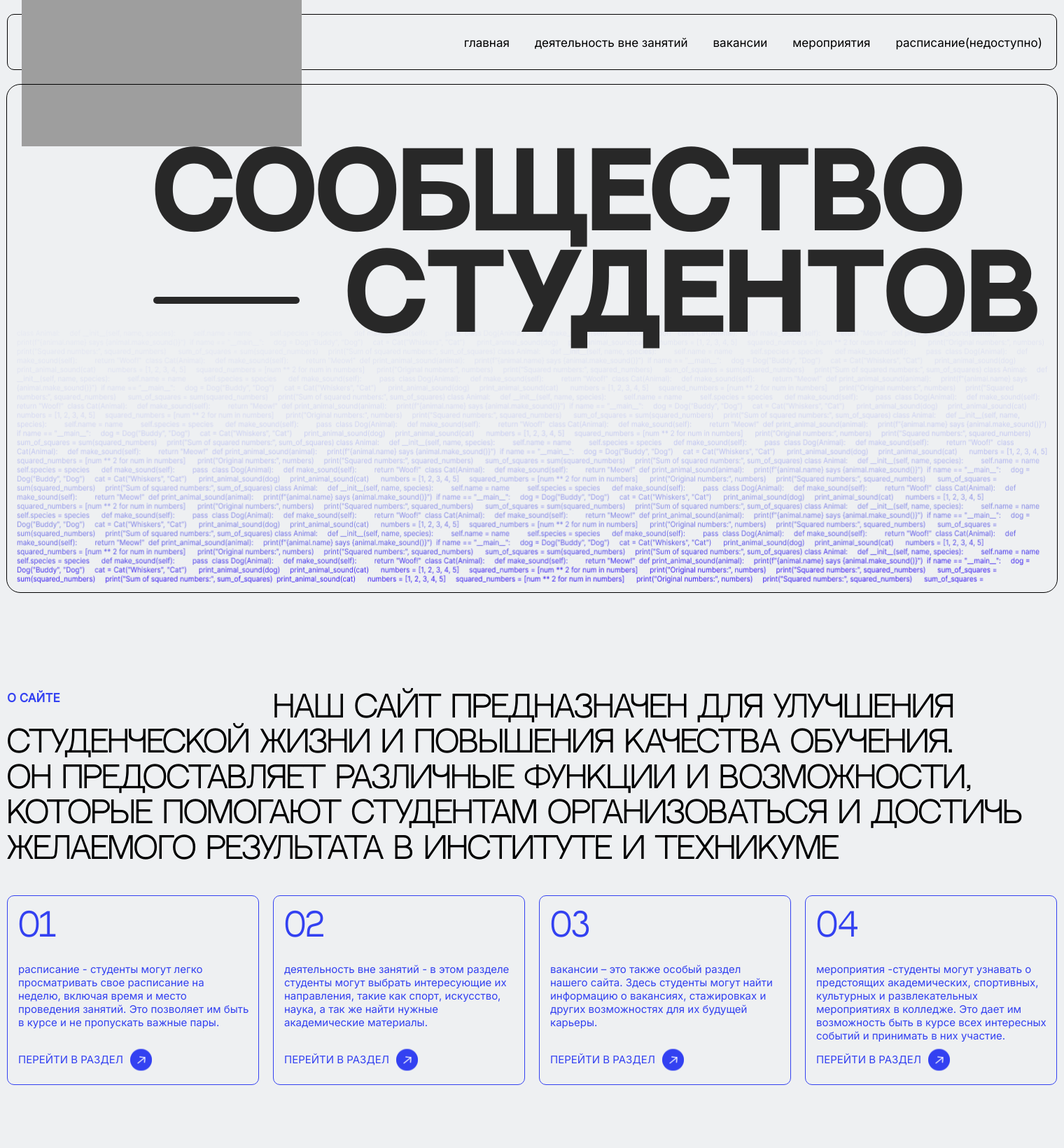
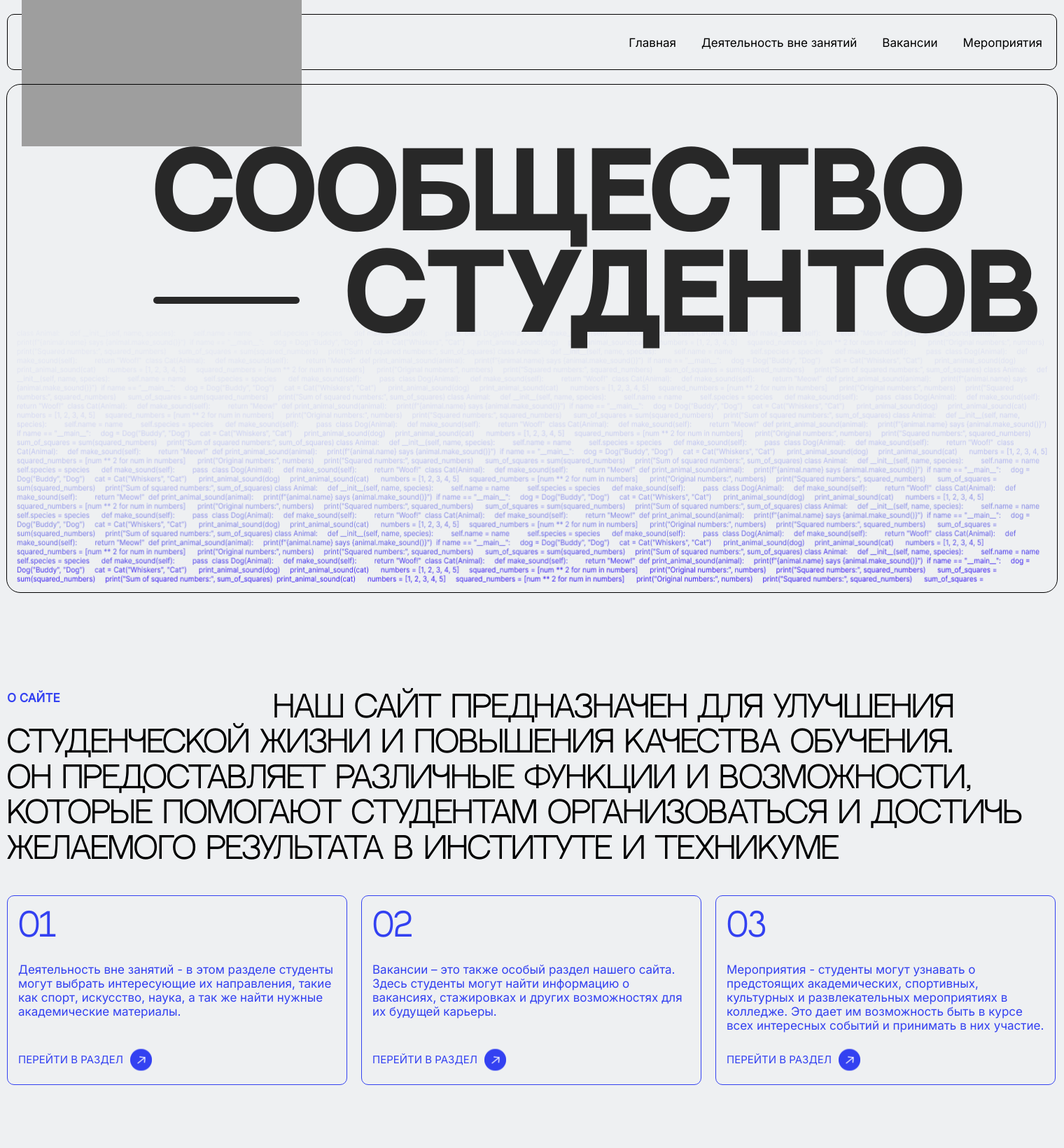
Before and after one commit to AUGITARO/augitaro-hiik, a Yii app: template views/site/index.php in a window 1520 px wide. Shown: the top 1640 px of the page at 70% size. Run offline with PHP 8.4 and a stand-in for Yii, Linux system fonts and the light colour scheme; the template is opened without the code that fills it, so the values that code supplies are empty; form fields are guessed from the names that the template uses; some libraries are stand-ins or nearby versions; grey boxes are pictures that could not be loaded.

Commit message:
style fix №1

```diff
--- a/views/layouts/_main-footer.php
+++ b/views/layouts/_main-footer.php
@@ -15,7 +15,6 @@ use yii\helpers\Url;
                 <ul class="nav-list">
                     <li class="nav-list-item"><a href="<?= Url::to(['site/index']) ?>">Главная</a></li>
                     <li class="nav-list-item"><a href="<?= Url::to(['site/vacancy']) ?>">Вакансии</a></li>
-                    <li class="nav-list-item"><a href="#">Расписание (Недоступно)</a></li>
                     <li class="nav-list-item"><a href="<?= Url::to(['site/events']) ?>">Мероприятия</a></li>
                     <li class="nav-list-item"><a href="<?= Url::to(['site/activity']) ?>">Деятельность вне занятий</a></li>
                 </ul>
--- a/views/layouts/_main-header.php
+++ b/views/layouts/_main-header.php
@@ -24,9 +24,6 @@ use yii\helpers\Url;
                 <li class="nav-list-item">
                     <a class="nav-link" href="<?= Url::to(['site/events']) ?>">Мероприятия</a>
                 </li>
-                <li class="nav-list-item">
-                    <a class="nav-link" href="./schedule.html">Расписание(Недоступно)</a>
-                </li>
             </ul>
         </nav>
     </div>
--- a/views/site/index.php
+++ b/views/site/index.php
@@ -39,18 +39,9 @@ $this->title = 'Community | Главная';
         <h2 class="visually-hidden"></h2>
         <ol>
             <li>
-                <a class="tab" href="./schedule.html">
-                    <p class="tab-desc">
-                        расписание - студенты могут легко просматривать свое расписание на неделю,
-                        включая время и место проведения занятий. Это позволяет им быть в курсе и не пропускать важные пары.
-                    </p>
-                    <span>Перейти в раздел</span>
-                </a>
-            </li>
-            <li>
                 <a class="tab" href="<?= Url::to(['site/activity']) ?>">
                     <p class="tab-desc">
-                        деятельность вне занятий - в этом разделе студенты могут выбрать интересующие их направления,
+                        Деятельность вне занятий - в этом разделе студенты могут выбрать интересующие их направления,
                         такие как спорт, искусство, наука, а так же найти нужные академические материалы.
                     </p>
                     <span>Перейти в раздел</span>
@@ -59,7 +50,7 @@ $this->title = 'Community | Главная';
             <li>
                 <a class="tab" href="<?= Url::to(['site/vacancy']) ?>">
                     <p class="tab-desc">
-                        вакансии – это также особый раздел нашего сайта.
+                        Вакансии – это также особый раздел нашего сайта.
                         Здесь студенты могут найти информацию о вакансиях, стажировках и других возможностях для их будущей карьеры.
                     </p>
                     <span>Перейти в раздел</span>
@@ -68,7 +59,7 @@ $this->title = 'Community | Главная';
             <li>
                 <a class="tab" href="<?= Url::to(['site/events']) ?>">
                     <p class="tab-desc">
-                        мероприятия -студенты могут узнавать о предстоящих академических, спортивных, культурных и развлекательных мероприятиях в колледже.
+                        Мероприятия - студенты могут узнавать о предстоящих академических, спортивных, культурных и развлекательных мероприятиях в колледже.
                         Это дает им возможность быть в курсе всех интересных событий и принимать в них участие.
                     </p>
                     <span>Перейти в раздел</span>
--- a/web/css/layout/main-header.css
+++ b/web/css/layout/main-header.css
@@ -30,7 +30,6 @@
     line-height: normal;
     color: #000;
     text-decoration: none;
-    text-transform: lowercase;
     transition: 200ms;
 }
 
--- a/web/css/pages/activity.css
+++ b/web/css/pages/activity.css
@@ -1,6 +1,10 @@
 main {
     display: flex;
     flex-direction: column;
+}
+
+.activities {
+    padding-bottom: 140px;
 }
 
 .activities h1 {
--- a/web/css/pages/events.css
+++ b/web/css/pages/events.css
@@ -1,6 +1,10 @@
 main {
     display: flex;
     flex-direction: column;
+}
+
+.events {
+    padding-bottom: 140px;
 }
 
 .events h1 {
--- a/web/css/pages/index.css
+++ b/web/css/pages/index.css
@@ -102,7 +102,7 @@ h1 span:last-child::before {
     display: flex;
     flex-direction: column;
     border: 1px solid #3341F1;
-    width: 360px;
+    width: 486px;
     height: 271px;
     padding: 95px 15px 20px;
     transition: 250ms;
@@ -125,10 +125,10 @@ h1 span:last-child::before {
 }
 
 .tabs .tab-desc {
-    width: 330px;
+    width: 461px;
     color: #3341F1;
     font-family: "Inter";
-    font-size: 15px;
+    font-size: 17px;
     font-style: normal;
     font-weight: 400;
     line-height: normal;
@@ -307,6 +307,10 @@ h1 span:last-child::before {
     align-items: center;
 }
 
+.feedback-form .form {
+    margin-top: 10px;
+}
+
 .feedback-form h2 {
     position: absolute;
     align-self: flex-start;
@@ -344,6 +348,7 @@ h1 span:last-child::before {
     margin-bottom: 10px;
 }
 
+
 .form-group .input-class {
     width: 740px;
     height: 60px;
@@ -362,7 +367,6 @@ h1 span:last-child::before {
     letter-spacing: 0em;
     text-align: left;
     color: #FF0000;
-    margin-bottom: 10px;
 }
 
 .feedback-form textarea {
--- a/web/css/pages/vacancy.css
+++ b/web/css/pages/vacancy.css
@@ -1,6 +1,10 @@
 main {
     display: flex;
     flex-direction: column;
+}
+
+.vacancies {
+    padding-bottom: 140px;
 }
 
 .vacancies h1 {
```
Also changed, not shown: views/site/activity.php (+11 -0 lines).
